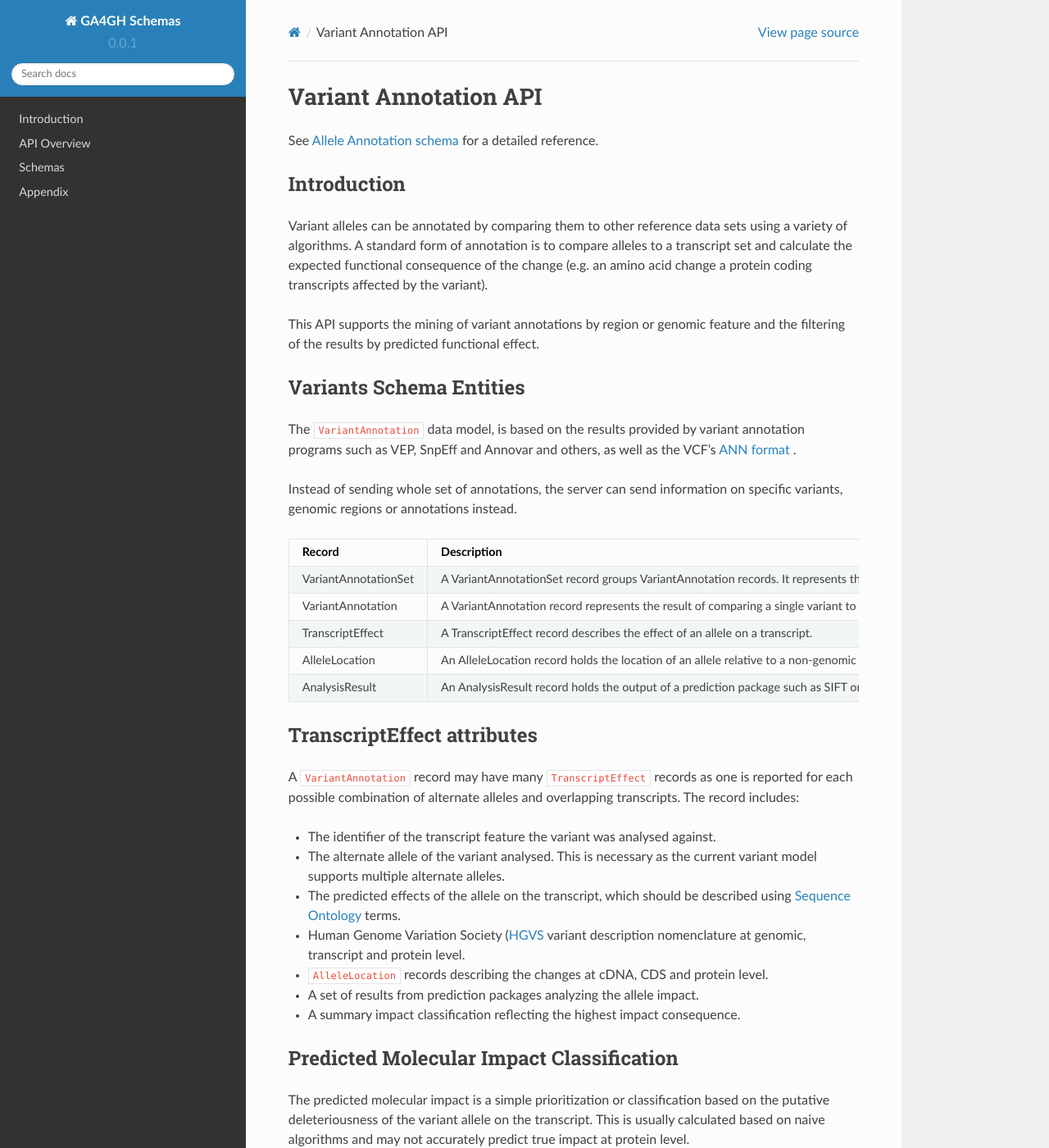
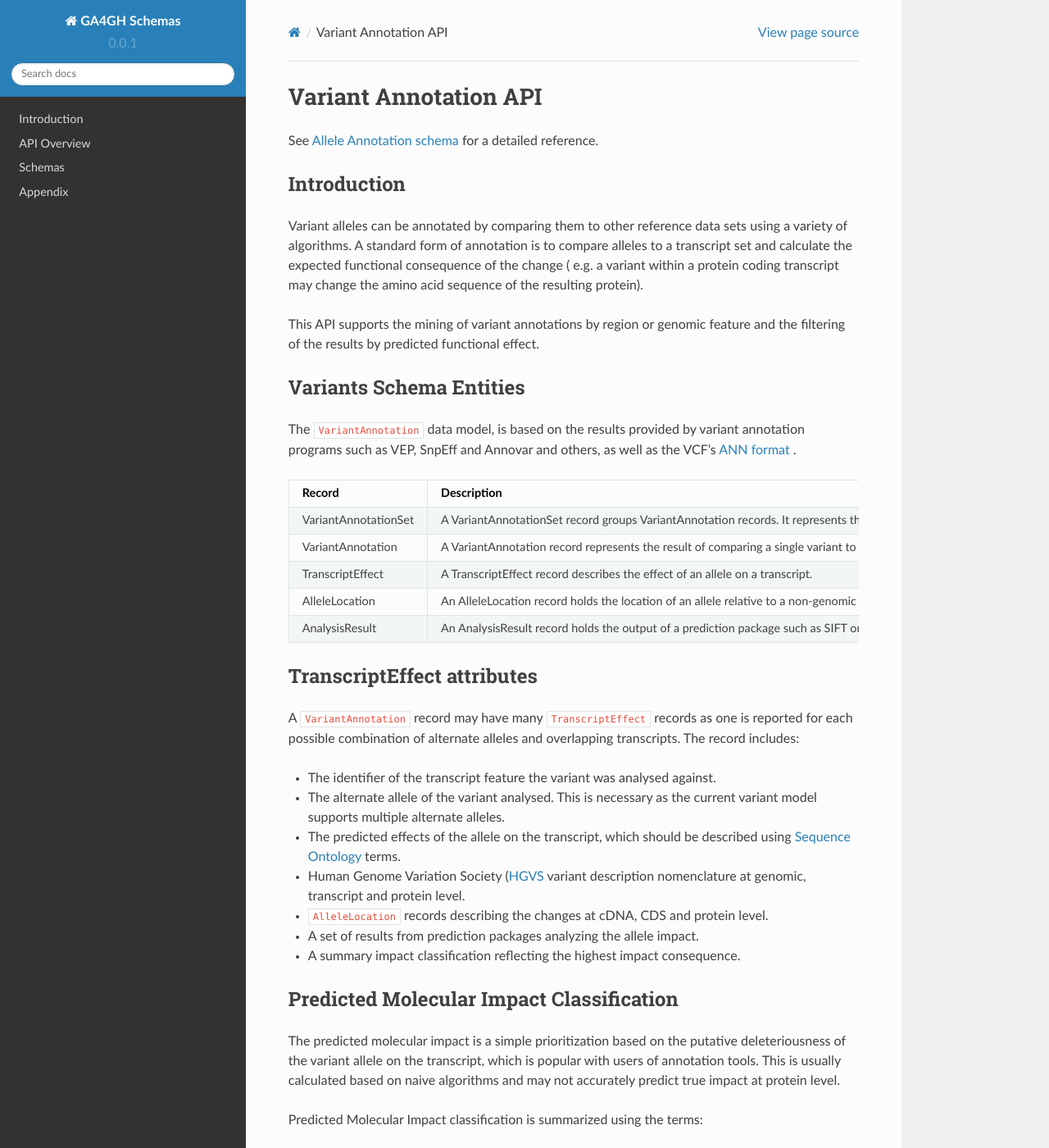
Before and after one commit to ga4gh/ga4gh-schemas, a Sphinx documentation site: the page built from doc/source/api/alleleAnnotations.rst, in a window 1280 px wide and 1400 px high. Shown: the whole window at 82% size. Built offline with Sphinx 7.4.7 and the Read the Docs theme 2.0.0, drawn with Linux system fonts in a browser that asks for light colours; some of the changed text lies outside the part shown.

```diff
--- a/doc/source/api/alleleAnnotations.rst
+++ b/doc/source/api/alleleAnnotations.rst
@@ -10,8 +10,8 @@ Introduction
 Variant alleles can be annotated by comparing them to other reference data sets
 using a variety of algorithms. A standard form of annotation is to compare
 alleles to a transcript set and calculate the expected functional consequence
-of the change (e.g. an amino acid change a protein coding transcripts affected
-by the variant).
+of the change ( e.g. a variant within a protein coding transcript may change the
+amino acid sequence of the resulting protein).
 
 This API supports the mining of variant annotations by region or genomic
 feature and the filtering of the results by predicted functional effect.
@@ -23,8 +23,6 @@ The ``VariantAnnotation`` data model, is based on the results provided by varian
 annotation programs such as VEP, SnpEff and Annovar and others, as well as the
 VCF's `ANN format <http://snpeff.sourceforge.net/VCFannotationformat_v1.0.pdf>`_ .
 
-Instead of sending whole set of annotations, the server can send information
-on specific variants, genomic regions or annotations instead.
 
 +---------------------+---------------------------------------------------------------------------------------------------------------------+
 | Record              | Description                                                                                                         |
@@ -63,10 +61,10 @@ transcripts. The record includes:
 Predicted Molecular Impact Classification
 @@@@@@@@@@@@@@@@@@@@@@@@@@@@@@@@@@@@@@@@@
 
-The predicted molecular impact is a simple prioritization or classification based
-on the putative deleteriousness of the variant allele on the transcript. This is
-usually calculated based on naive algorithms and may not accurately predict true
-impact at protein level.
+The predicted molecular impact is a simple prioritization based on the putative
+deleteriousness of the variant allele on the transcript, which is popular with
+users of annotation tools. This is usually calculated based on naive algorithms
+and may not accurately predict true impact at protein level.
 
 Predicted Molecular Impact classification is summarized using the terms:
 
@@ -81,3 +79,16 @@ Predicted Molecular Impact classification is summarized using the terms:
 +----------+-----------------------------------------------+-------------------------------------------+
 | MODIFIER | No predicted effect                           | 3_prime_UTR_variant, intron_variant       |
 +----------+-----------------------------------------------+-------------------------------------------+
+
+Search Options
+@@@@@@@@@@@@@@
+
+VariantAnnotationSets can be extracted by Dataset or VariantSet, or retrieved by id.
+
+A VariantAnnotationSet can be searched for VariantAnnotations by region and filters
+can be applied.
+* A region to search must be specified. This can be done by providing the id of
+one or more genomic features or a reference sequence (identified by name or id)
+with start and end coordinates.
+* Results can be filtered by the predicted effect of the variant, using a
+Sequence Ontology OntologyTerm, or by variant name.
```
